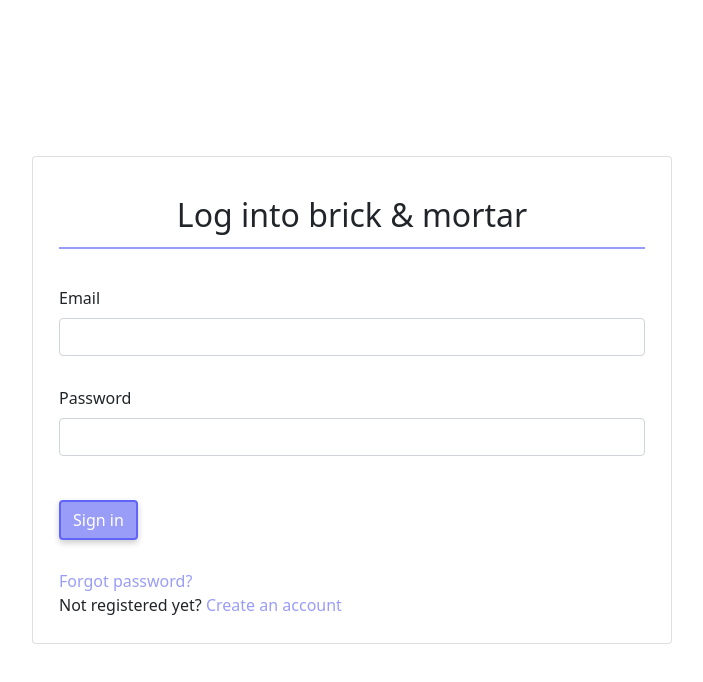
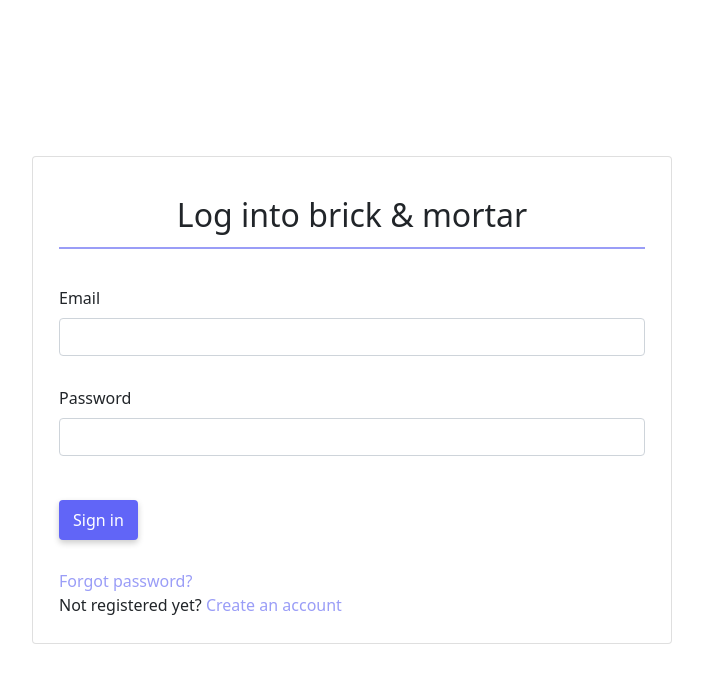
Before and after one commit to SNarlo/Docker-Assignment-4, a React (Create React App) app in the folder client/: page / in a window 1280 px wide. In both pictures the pointer is over the button "Sign in". Shown: the top 682 px of the page, without its empty margins (288-991 px from the left). Built offline with nearby package versions, Linux system fonts and the light colour scheme; no server answers.

Commit message:
Added hover element to submit button on auth pages

```diff
--- a/client/src/components/authentication/Signup.css
+++ b/client/src/components/authentication/Signup.css
@@ -32,6 +32,10 @@
     box-shadow: 0px 3px 6px rgba(0, 0, 0, 0.2);
 }
 
+#submit-button:hover {
+    background-color: #6165F7;
+}
+
 .form-links {
     margin-top: 5%;
     color: #9A9DF7;
--- a/client/src/components/forms/BookingForm.css
+++ b/client/src/components/forms/BookingForm.css
@@ -57,6 +57,7 @@
     margin-top: 20px;
     border: 3px solid #6165F7;
     background-color: #9A9DF7;
+    box-shadow: 0px 3px 6px rgba(0, 0, 0, 0.2);
 }
 
 #booking-form-submit-btn:hover {
```
